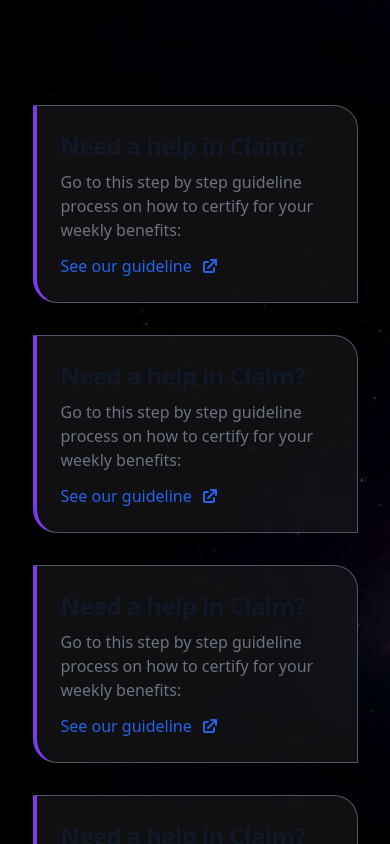
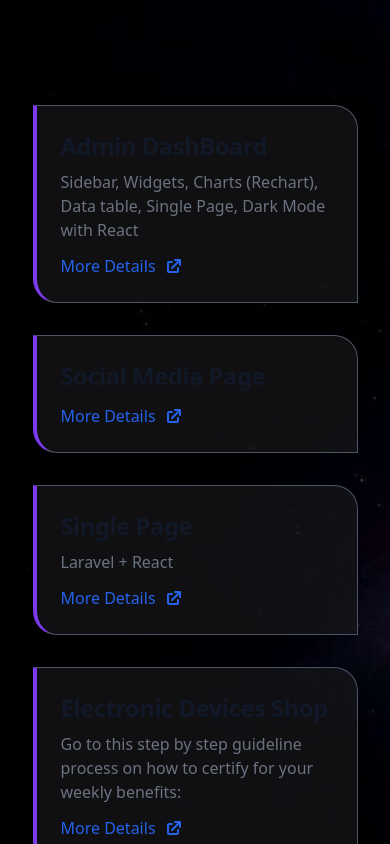
Before and after one commit to Nemo505/Porfolio, a React (Vite) app: page / in a window 390 px wide. Shown: the part 2780-3624 px from the top of the page. Built offline with nearby package versions, Linux system fonts and the light colour scheme.

Commit message:
projects

```diff
--- a/public/output.css
+++ b/public/output.css
@@ -660,6 +660,10 @@ video {
   display: inline-flex;
 }
 
+.table{
+  display: table;
+}
+
 .grid{
   display: grid;
 }
--- a/src/scenes/Projects.jsx
+++ b/src/scenes/Projects.jsx
@@ -27,7 +27,7 @@ const Projects = ({}) => {
         <div className='md:flex gap-16 md:items-center'>
             <div className='basic-2/5 z-10 '>
                 <img src={bubble}
-                    className='max-w-[300px] md:max-w-[300px] mt-32 md:mt-0 animate-bounce delay-700 duration-10'
+                    className='max-w-[300px] md:max-w-[300px] mx-auto mt-32 md:mt-0 animate-bounce delay-700 duration-10'
                     style={{opacity: '0.2'}} alt='' />
             </div>
             <div className='md:order-2 z-30 basis-3/5 md:m-12 md:mt-16'>
@@ -46,8 +46,10 @@ const Projects = ({}) => {
                                     <a href="#">
                                         <h5 className="mb-2 text-2xl font-semibold tracking-tight text-gray-900 dark:text-white">Admin Dashboard</h5>
                                     </a>
-                                    <p className="mb-3 font-normal text-gray-500 dark:text-gray-400">Writing with react for the products that have chart for sale as well</p>
-                                    <a href="#" className="inline-flex items-center text-fuchsia-700 hover:underline">
+                                    <p className="mb-3 font-normal text-gray-500 dark:text-gray-400">
+                                    Sidebar, Widgets, Charts (Rechart), Data table, Single Page, Dark Mode with React
+                                    </p>
+                                    <a href="https://github.com/Nemo505/admin_react.git" className="inline-flex items-center text-fuchsia-700 hover:underline">
                                         More Details in GitHub
                                         <svg className="w-5 h-5 ml-2" fill="currentColor" viewBox="0 0 20 20" xmlns="http://www.w3.org/2000/svg"><path d="M11 3a1 1 0 100 2h2.586l-6.293 6.293a1 1 0 101.414 1.414L15 6.414V9a1 1 0 102 0V4a1 1 0 00-1-1h-5z"></path><path d="M5 5a2 2 0 00-2 2v8a2 2 0 002 2h8a2 2 0 002-2v-3a1 1 0 10-2 0v3H5V7h3a1 1 0 000-2H5z"></path></svg>
                                     </a>
@@ -56,10 +58,10 @@ const Projects = ({}) => {
                             <div className="row-start-2 row-span-3  col-span-2">
                                 <div className="max-w-sm p-6 border border-l-4 border-l-violet-600 border-gray-600 rounded-tr-3xl bg-zinc-900 bg-opacity-70 rounded-bl-3xl shadow hover:animate-pulse">
                                     <a href="#">
-                                        <h5 className="mb-2 text-2xl font-semibold tracking-tight text-gray-900 dark:text-white">Admin Dashboard</h5>
+                                        <h5 className="mb-2 text-2xl font-semibold tracking-tight text-gray-900 dark:text-white">Social Media Page</h5>
                                     </a>
                                     <p className="mb-3 font-normal text-gray-500 dark:text-gray-400">Writing with react for the products that have chart for sale as well</p>
-                                    <a href="#" className="inline-flex items-center text-fuchsia-700 hover:underline">
+                                    <a href="https://github.com/Nemo505/React_Social.git" className="inline-flex items-center text-fuchsia-700 hover:underline">
                                         More Details in GitHub
                                         <svg className="w-5 h-5 ml-2" fill="currentColor" viewBox="0 0 20 20" xmlns="http://www.w3.org/2000/svg"><path d="M11 3a1 1 0 100 2h2.586l-6.293 6.293a1 1 0 101.414 1.414L15 6.414V9a1 1 0 102 0V4a1 1 0 00-1-1h-5z"></path><path d="M5 5a2 2 0 00-2 2v8a2 2 0 002 2h8a2 2 0 002-2v-3a1 1 0 10-2 0v3H5V7h3a1 1 0 000-2H5z"></path></svg>
                                     </a>
@@ -68,10 +70,10 @@ const Projects = ({}) => {
                             <div className="row-span-3  col-span-2">
                                 <div className="max-w-sm p-6 border border-l-4 border-l-violet-600 border-gray-600 rounded-tr-3xl bg-zinc-900 bg-opacity-70 rounded-bl-3xl shadow hover:animate-pulse">
                                     <a href="#">
-                                        <h5 className="mb-2 text-2xl font-semibold tracking-tight text-gray-900 dark:text-white">Admin Dashboard</h5>
+                                        <h5 className="mb-2 text-2xl font-semibold tracking-tight text-gray-900 dark:text-white">Single Page</h5>
                                     </a>
-                                    <p className="mb-3 font-normal text-gray-500 dark:text-gray-400">Writing with react for the products that have chart for sale as well</p>
-                                    <a href="#" className="inline-flex items-center text-fuchsia-700 hover:underline">
+                                    <p className="mb-3 font-normal text-gray-500 dark:text-gray-400"></p>
+                                    <a href="https://github.com/Nemo505/Laravel-React.git" className="inline-flex items-center text-fuchsia-700 hover:underline">
                                         More Details in GitHub
                                         <svg className="w-5 h-5 ml-2" fill="currentColor" viewBox="0 0 20 20" xmlns="http://www.w3.org/2000/svg"><path d="M11 3a1 1 0 100 2h2.586l-6.293 6.293a1 1 0 101.414 1.414L15 6.414V9a1 1 0 102 0V4a1 1 0 00-1-1h-5z"></path><path d="M5 5a2 2 0 00-2 2v8a2 2 0 002 2h8a2 2 0 002-2v-3a1 1 0 10-2 0v3H5V7h3a1 1 0 000-2H5z"></path></svg>
                                     </a>
@@ -80,9 +82,11 @@ const Projects = ({}) => {
                             <div className="row-span-3  col-span-2">
                                 <div className="max-w-sm p-6 border border-l-4 border-l-violet-600 border-gray-600 rounded-tr-3xl bg-zinc-900 bg-opacity-70 rounded-bl-3xl shadow hover:animate-pulse">
                                     <a href="#">
-                                        <h5 className="mb-2 text-2xl font-semibold tracking-tight text-gray-900 dark:text-white">Admin Dashboard</h5>
+                                        <h5 className="mb-2 text-2xl font-semibold tracking-tight text-gray-900 dark:text-white">Electronic Devices</h5>
                                     </a>
-                                    <p className="mb-3 font-normal text-gray-500 dark:text-gray-400">Writing with react for the products that have chart for sale as well</p>
+                                    <p className="mb-3 font-normal text-gray-500 dark:text-gray-400">
+
+                                    </p>
                                     <a href="#" className="inline-flex items-center text-fuchsia-700 hover:underline">
                                         More Details in GitHub
                                         <svg className="w-5 h-5 ml-2" fill="currentColor" viewBox="0 0 20 20" xmlns="http://www.w3.org/2000/svg"><path d="M11 3a1 1 0 100 2h2.586l-6.293 6.293a1 1 0 101.414 1.414L15 6.414V9a1 1 0 102 0V4a1 1 0 00-1-1h-5z"></path><path d="M5 5a2 2 0 00-2 2v8a2 2 0 002 2h8a2 2 0 002-2v-3a1 1 0 10-2 0v3H5V7h3a1 1 0 000-2H5z"></path></svg>
@@ -94,44 +98,48 @@ const Projects = ({}) => {
                         <div>
                             <div className="max-w-sm mt-8 p-6 border border-l-4 border-l-violet-600 border-gray-600 rounded-tr-3xl bg-zinc-900 bg-opacity-70 rounded-bl-3xl shadow">
                                 <a href="#">
-                                    <h5 className="mb-2 text-2xl font-semibold tracking-tight text-gray-900 dark:text-white">Need a help in Claim?</h5>
+                                    <h5 className="mb-2 text-2xl font-semibold tracking-tight text-gray-900 dark:text-white">Admin DashBoard</h5>
                                 </a>
-                                <p className="mb-3 font-normal text-gray-500 dark:text-gray-400">Go to this step by step guideline process on how to certify for your weekly benefits:</p>
-                                <a href="#" className="inline-flex items-center text-blue-600 hover:underline">
-                                    See our guideline
+                                <p className="mb-3 font-normal text-gray-500 dark:text-gray-400">
+                                Sidebar, Widgets, Charts (Rechart), Data table, Single Page, Dark Mode with React
+                                </p>
+                                <a href="https://github.com/Nemo505/admin_react.git" className="inline-flex items-center text-blue-600 hover:underline">
+                                    More Details
                                     <svg className="w-5 h-5 ml-2" fill="currentColor" viewBox="0 0 20 20" xmlns="http://www.w3.org/2000/svg"><path d="M11 3a1 1 0 100 2h2.586l-6.293 6.293a1 1 0 101.414 1.414L15 6.414V9a1 1 0 102 0V4a1 1 0 00-1-1h-5z"></path><path d="M5 5a2 2 0 00-2 2v8a2 2 0 002 2h8a2 2 0 002-2v-3a1 1 0 10-2 0v3H5V7h3a1 1 0 000-2H5z"></path></svg>
                                 </a>
                             </div>
 
                             <div className="max-w-sm mt-8 p-6 border border-l-4 border-l-violet-600 border-gray-600 rounded-tr-3xl bg-zinc-900 bg-opacity-70 rounded-bl-3xl shadow">
                                 <a href="#">
-                                    <h5 className="mb-2 text-2xl font-semibold tracking-tight text-gray-900 dark:text-white">Need a help in Claim?</h5>
+                                    <h5 className="mb-2 text-2xl font-semibold tracking-tight text-gray-900 dark:text-white">Social Media Page</h5>
                                 </a>
-                                <p className="mb-3 font-normal text-gray-500 dark:text-gray-400">Go to this step by step guideline process on how to certify for your weekly benefits:</p>
-                                <a href="#" className="inline-flex items-center text-blue-600 hover:underline">
-                                    See our guideline
+                                <p className="mb-3 font-normal text-gray-500 dark:text-gray-400">
+
+                                </p>
+                                <a href="https://github.com/Nemo505/React_Social.git" className="inline-flex items-center text-blue-600 hover:underline">
+                                    More Details
                                     <svg className="w-5 h-5 ml-2" fill="currentColor" viewBox="0 0 20 20" xmlns="http://www.w3.org/2000/svg"><path d="M11 3a1 1 0 100 2h2.586l-6.293 6.293a1 1 0 101.414 1.414L15 6.414V9a1 1 0 102 0V4a1 1 0 00-1-1h-5z"></path><path d="M5 5a2 2 0 00-2 2v8a2 2 0 002 2h8a2 2 0 002-2v-3a1 1 0 10-2 0v3H5V7h3a1 1 0 000-2H5z"></path></svg>
                                 </a>
                             </div>
 
                             <div className="max-w-sm mt-8 p-6 border border-l-4 border-l-violet-600 border-gray-600 rounded-tr-3xl bg-zinc-900 bg-opacity-70 rounded-bl-3xl shadow">
                                 <a href="#">
-                                    <h5 className="mb-2 text-2xl font-semibold tracking-tight text-gray-900 dark:text-white">Need a help in Claim?</h5>
+                                    <h5 className="mb-2 text-2xl font-semibold tracking-tight text-gray-900 dark:text-white">Single Page</h5>
                                 </a>
-                                <p className="mb-3 font-normal text-gray-500 dark:text-gray-400">Go to this step by step guideline process on how to certify for your weekly benefits:</p>
-                                <a href="#" className="inline-flex items-center text-blue-600 hover:underline">
-                                    See our guideline
+                                <p className="mb-3 font-normal text-gray-500 dark:text-gray-400">Laravel + React</p>
+                                <a href="https://github.com/Nemo505/Laravel-React.git" className="inline-flex items-center text-blue-600 hover:underline">
+                                    More Details
                                     <svg className="w-5 h-5 ml-2" fill="currentColor" viewBox="0 0 20 20" xmlns="http://www.w3.org/2000/svg"><path d="M11 3a1 1 0 100 2h2.586l-6.293 6.293a1 1 0 101.414 1.414L15 6.414V9a1 1 0 102 0V4a1 1 0 00-1-1h-5z"></path><path d="M5 5a2 2 0 00-2 2v8a2 2 0 002 2h8a2 2 0 002-2v-3a1 1 0 10-2 0v3H5V7h3a1 1 0 000-2H5z"></path></svg>
                                 </a>
                             </div>
 
                             <div className="max-w-sm mt-8 p-6 border border-l-4 border-l-violet-600 border-gray-600 rounded-tr-3xl bg-zinc-900 bg-opacity-70 rounded-bl-3xl shadow">
                                 <a href="#">
-                                    <h5 className="mb-2 text-2xl font-semibold tracking-tight text-gray-900 dark:text-white">Need a help in Claim?</h5>
+                                    <h5 className="mb-2 text-2xl font-semibold tracking-tight text-gray-900 dark:text-white">Electronic Devices Shop</h5>
                                 </a>
                                 <p className="mb-3 font-normal text-gray-500 dark:text-gray-400">Go to this step by step guideline process on how to certify for your weekly benefits:</p>
                                 <a href="#" className="inline-flex items-center text-blue-600 hover:underline">
-                                    See our guideline
+                                    More Details
                                     <svg className="w-5 h-5 ml-2" fill="currentColor" viewBox="0 0 20 20" xmlns="http://www.w3.org/2000/svg"><path d="M11 3a1 1 0 100 2h2.586l-6.293 6.293a1 1 0 101.414 1.414L15 6.414V9a1 1 0 102 0V4a1 1 0 00-1-1h-5z"></path><path d="M5 5a2 2 0 00-2 2v8a2 2 0 002 2h8a2 2 0 002-2v-3a1 1 0 10-2 0v3H5V7h3a1 1 0 000-2H5z"></path></svg>
                                 </a>
                             </div>
```
